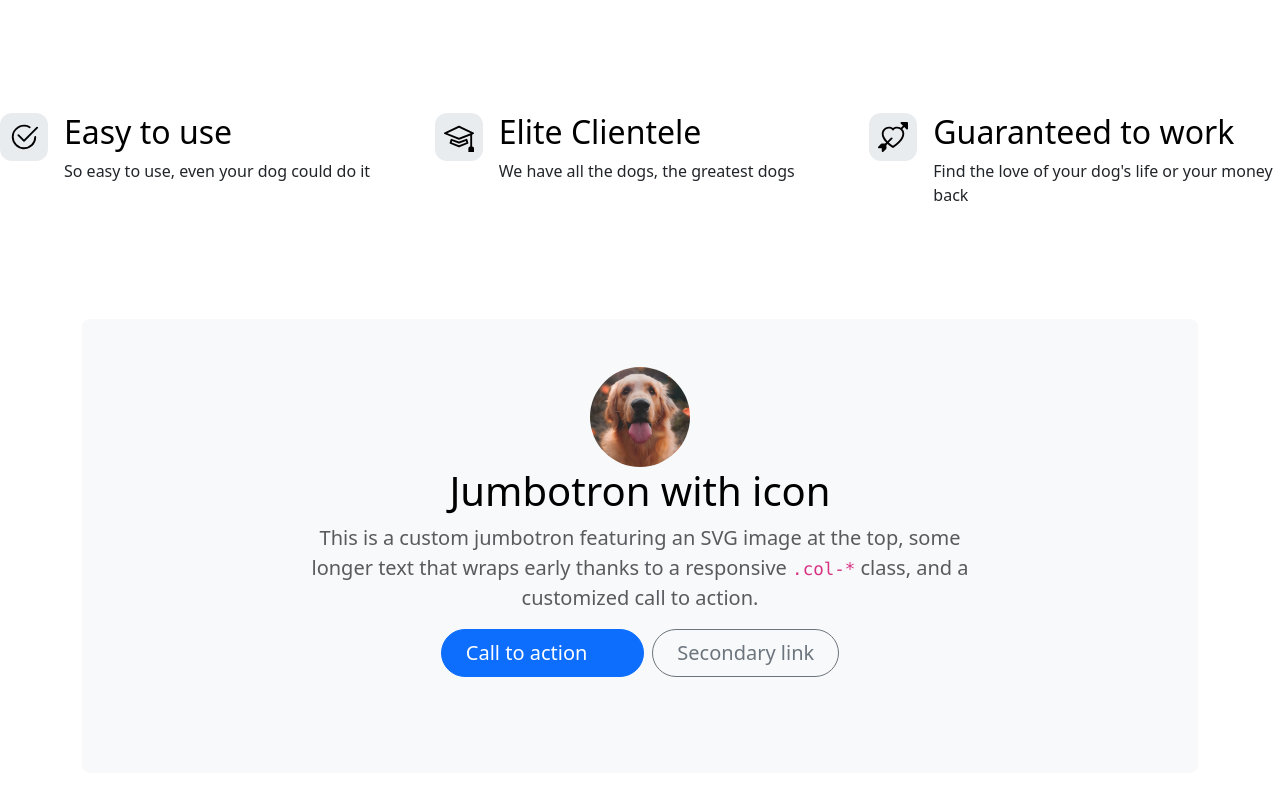
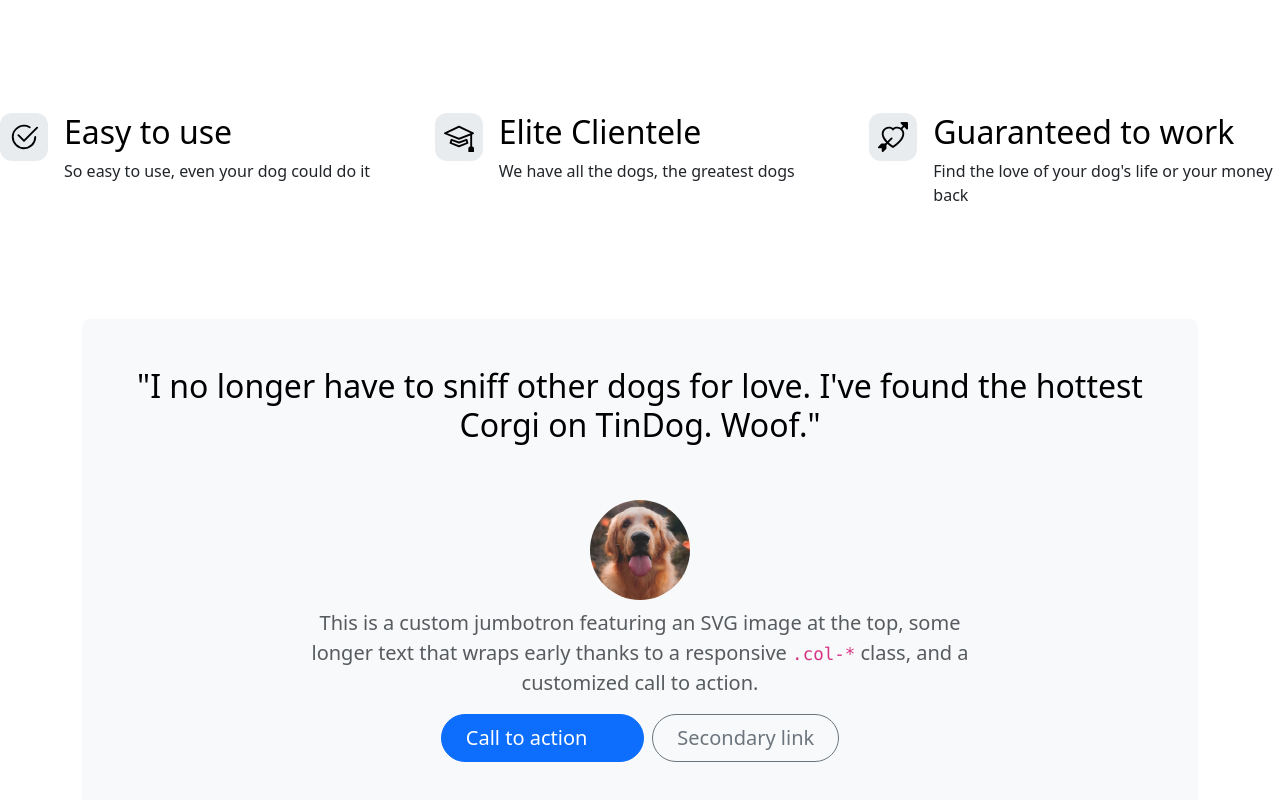
Before and after one commit to Margherita97/tin-dog, a plain HTML site: page index.html in a window 1280 px wide. Shown: the part 720-1520 px from the top of the page. Drawn offline with nearby package versions, Linux system fonts and the light colour scheme.

Commit message:
Add h2 .test

```diff
--- a/index.html
+++ b/index.html
@@ -115,9 +115,10 @@
     <div class="container my-5">
   <div class="p-5 text-center bg-body-tertiary rounded-3">
 
-   <img src="./images/dog-img.jpg" alt="dog-img" height="100" class="rounded-pill">
+  <h2 class="text-body-emphasis">"I no longer have to sniff other dogs for love. I've found the
+    hottest Corgi on TinDog. Woof."</h2>
 
-    <h1 class="text-body-emphasis">Jumbotron with icon</h1>
+   <img src="./images/dog-img.jpg" alt="dog-img" height="100" class="rounded-pill mt-5 mb-2">
 
     <p class="col-lg-8 mx-auto fs-5 text-muted">
       This is a custom jumbotron featuring an SVG image at the top,
```
